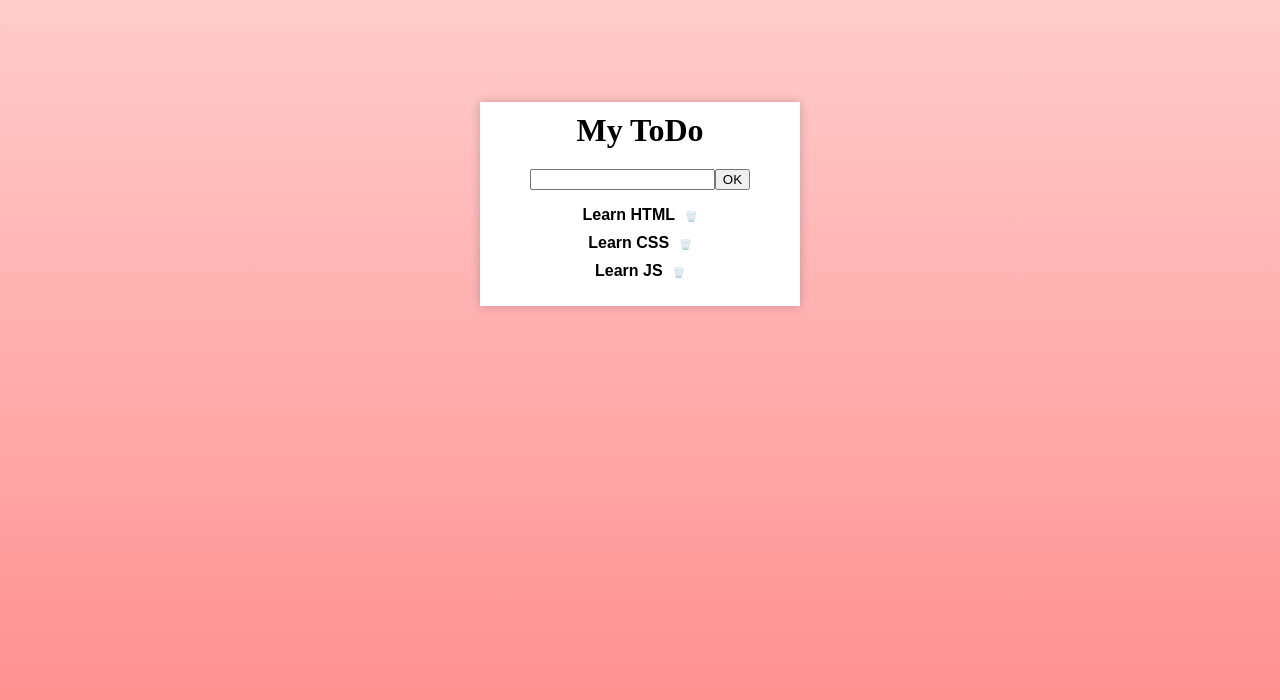
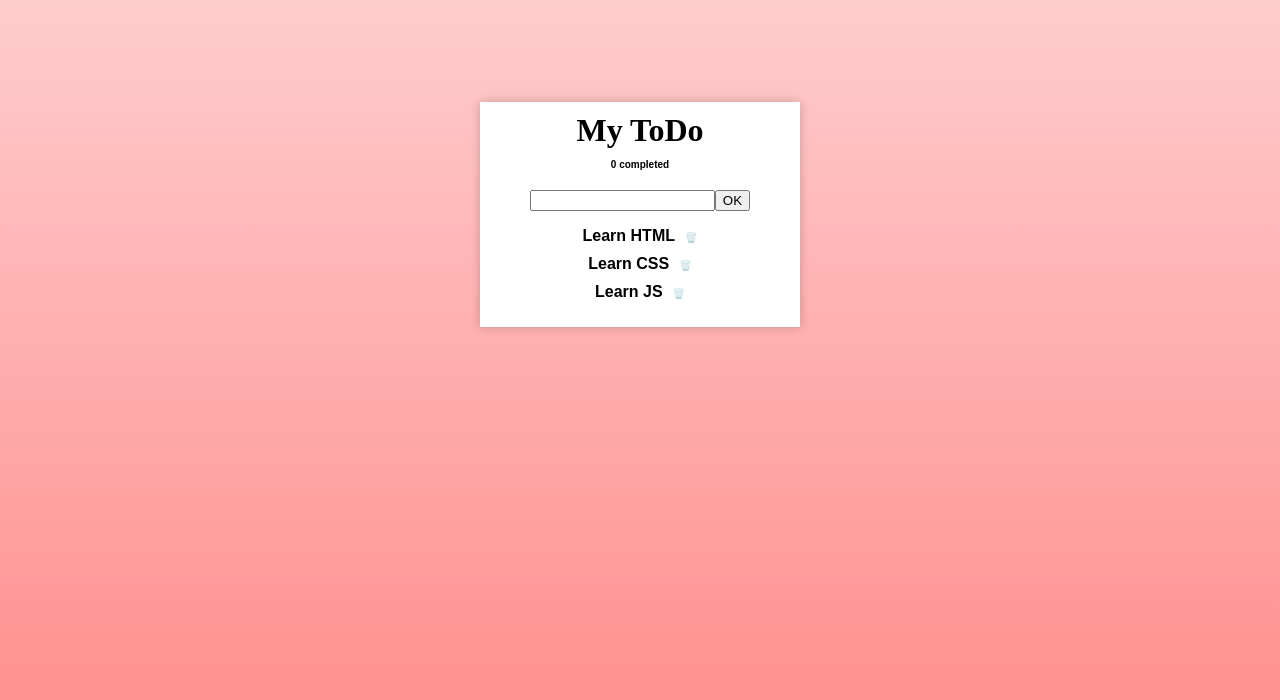
Before and after one commit to stratosfloor/react-todo, a React (Create React App) app: page / in a window 1280 px wide. Shown: the top 700 px of the page. Built offline with nearby package versions, Linux system fonts and the light colour scheme.

Commit message:
Break out task componentes

```diff
--- a/src/App.js
+++ b/src/App.js
@@ -1,27 +1,17 @@
 import "./App.css";
+import Count from "./Count";
+import TaskInput from "./TaskInput";
+import TaskList from "./TaskList";
+
 
 function App() {
   return (
     <div className="App">
       <div className="container">
         <h1>My ToDo</h1>
-        <p className="counter"></p>
-        <input type="text" />
-        <button>OK</button>
-        <ul>
-          <li>
-            <span className="label">Learn HTML</span>
-            <span className="trashcan">🗑️</span>
-          </li>
-          <li>
-            <span className="label">Learn CSS</span>
-            <span className="trashcan">🗑️</span>
-          </li>
-          <li>
-            <span className="label">Learn JS</span>
-            <span className="trashcan">🗑️</span>
-          </li>
-        </ul>
+        <Count />
+        <TaskInput />
+        <TaskList />
       </div>
     </div>
   )
--- /dev/null
+++ b/src/Count.js
@@ -0,0 +1,7 @@
+function Count() {
+  return (
+    <p className="counter">0 completed</p>
+  );
+}
+
+export default Count;
--- /dev/null
+++ b/src/TaskInput.js
@@ -0,0 +1,11 @@
+function TaskInput() {
+  // Return two elements in a React fragment
+  return (
+    <>
+      <input type="text" />
+      <button>OK</button>
+    </>
+  );
+}
+
+export default TaskInput;
--- /dev/null
+++ b/src/TaskItem.js
@@ -0,0 +1,12 @@
+function TaskItem({ label }) {
+  // const label = props.label;
+  // const { label } = props;
+  return (
+    <li>
+      <span className="label">{ label }</span>
+      <span className="trashcan">🗑️</span>
+    </li>
+  );
+}
+
+export default TaskItem;
--- /dev/null
+++ b/src/TaskList.js
@@ -0,0 +1,13 @@
+import TaskItem from "./TaskItem";
+
+function TaskList() {
+  return (
+    <ul>
+      <TaskItem label="Learn HTML" />
+      <TaskItem label="Learn CSS" />
+      <TaskItem label="Learn JS" />
+    </ul>
+  );
+}
+
+export default TaskList;
```
